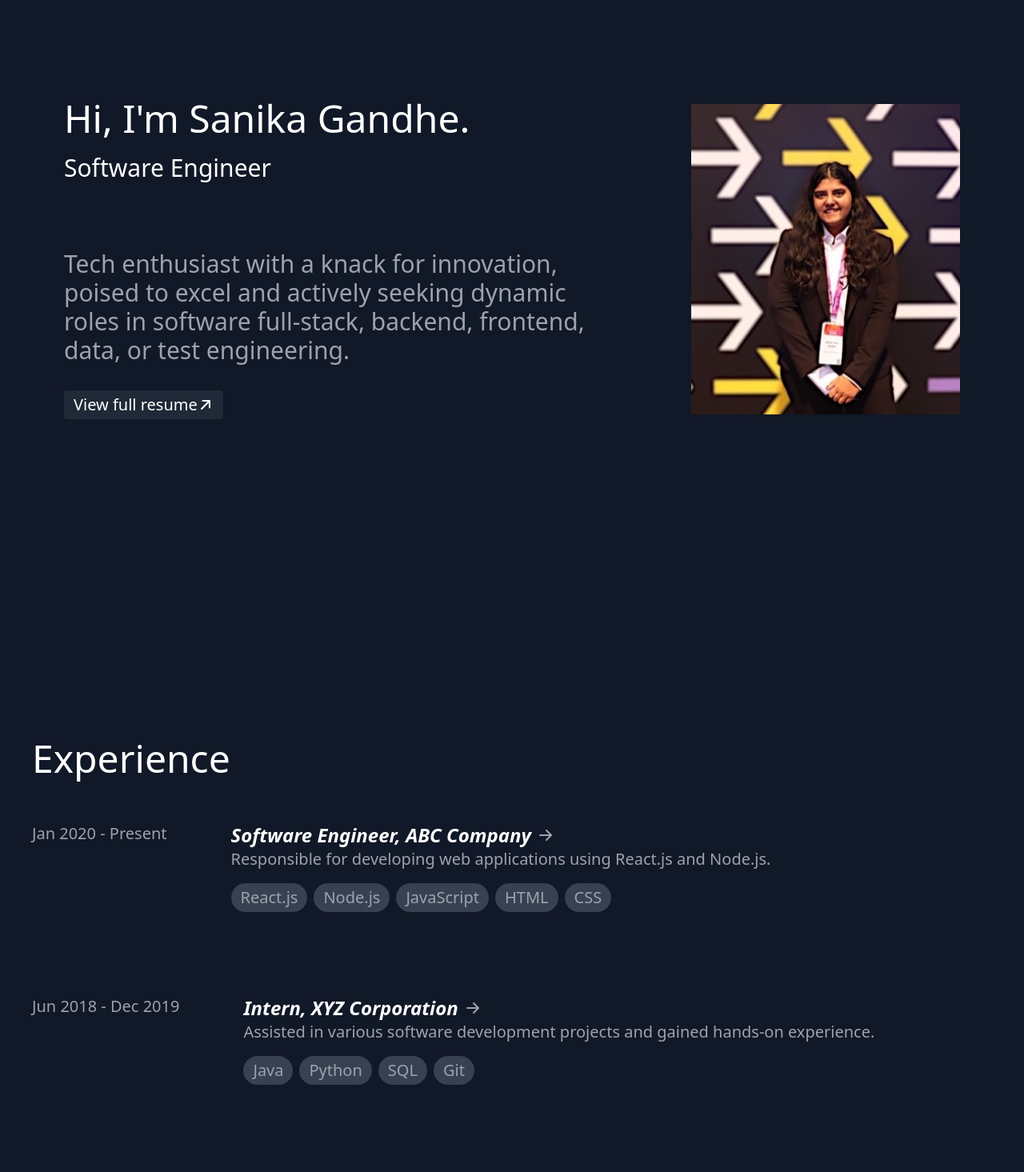
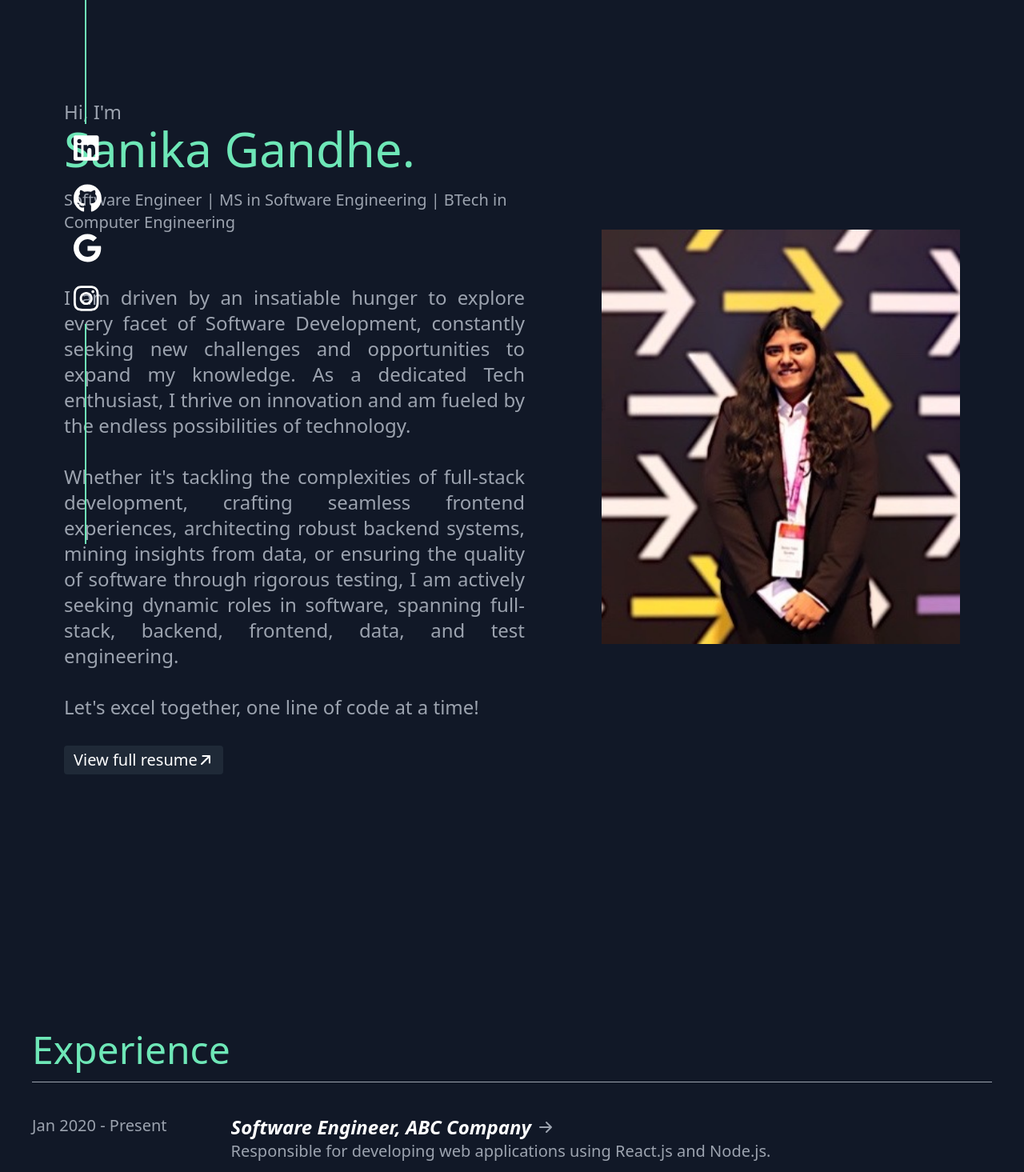
Before and after one commit to Sanikag123/my-portfolio, a React (Create React App) app: page / in a window 1280 px wide. Shown: the part 120-1585 px from the top of the page at 80% size. Built offline with nearby package versions, Linux system fonts and the light colour scheme.

Commit message:
Added social section

```diff
--- a/package.json
+++ b/package.json
@@ -4,6 +4,10 @@
   "private": true,
   "dependencies": {
     "@craco/craco": "^5.9.0",
+    "@fortawesome/fontawesome-svg-core": "^6.5.2",
+    "@fortawesome/free-brands-svg-icons": "^6.5.2",
+    "@fortawesome/free-solid-svg-icons": "^6.5.2",
+    "@fortawesome/react-fontawesome": "^0.2.0",
     "@heroicons/react": "^1.0.1",
     "react": "^17.0.2",
     "react-dom": "^17.0.2",
--- a/src/App.js
+++ b/src/App.js
@@ -4,12 +4,22 @@ import About from "./Components/About"
 import Projects from "./Components/Projects"
 import Skills from "./Components/Skills"
 import Contact from "./Components/Contact"
-import Experience from "./Components/Experience.js";
+import Experience from "./Components/Experience.js"
+import Social from "./Components/Social.js"
+
+
 
 
 export default function App() {
   return (
-    <main className="text-white bg-gray-900 body-font">
+    <div className="flex">
+      <div className=" w-1/12  bg-gray-900">
+
+       <Social/>
+      </div>
+
+    <main className=" w-full text-white bg-gray-900 body-font ">
+
       <Navbar />
       <About />
       <Experience />
@@ -18,5 +28,6 @@ export default function App() {
       <Contact />
 
     </main>
+    </div>
   );
 }
--- a/src/Components/About.js
+++ b/src/Components/About.js
@@ -4,15 +4,32 @@ export default function About() {
     return (
         <section id="about">
         <div className="container mx-auto flex px-20 py-40 md:flex-row flex-col items-center">
+
           <div className="lg:flex-grow md:w-1/2 lg:pr-24 md:pr-16 flex flex-col md:items-start md:text-left mb-16 md:mb-0 items-center text-center">
-            <h1 className="title-font sm:text-5xl text-5xl mb-4 font-medium text-white">
-              Hi, I'm Sanika Gandhe.
-
-              <p className="mt-5 sm:text-3xl text-3xl">Software Engineer </p>
+            <h1 className="title-font sm:text-2xl text-2xl mb-4 font-medium text-gray-400">
+              Hi, I'm
               <br/>
-              <p className="title-font sm:text-3xl text-3xl mb-4 font-medium text-gray-400">
-              <br className="hidden lg:inline-block " />Tech enthusiast with a knack for innovation, poised to excel and
-              actively seeking dynamic roles in software full-stack, backend, frontend, data, or test engineering.
+              <p className="sm:text-6xl text-6xl text-green-300">
+              Sanika Gandhe.
+              </p>
+              <p className="mt-5 sm:text-xl text-xl">Software Engineer | MS in Software Engineering | BTech in Computer Engineering </p>
+              <br/>
+              <p className="title-font sm:text-2xl text-2xl mb-4 font-medium text-gray-400 text-justify">
+              <br className="hidden lg:inline-block " />
+              I am driven by an insatiable hunger to explore every facet of Software Development,
+              constantly seeking new challenges and opportunities to expand my knowledge.
+              As a dedicated Tech enthusiast, I thrive on innovation and am fueled by the endless possibilities of
+              technology.
+              <br/>
+              <br/>
+            Whether it's tackling the complexities of full-stack development,
+              crafting seamless frontend experiences, architecting robust backend systems, mining insights from data,
+              or ensuring the quality of software through rigorous testing,
+              I am actively seeking dynamic roles in software, spanning full-stack, backend, frontend, data,
+              and test engineering.
+              <br/>
+              <br/>
+              Let's excel together, one line of code at a time!
               </p>
 
             </h1>
@@ -25,7 +42,7 @@ export default function About() {
                 </div>
             </a>
             </div>
-        <img src="./IMG_5624.png" width="30%" alt="image" className="ml-200"/>
+        <img src="./IMG_5624.png" width="40%" alt="image" className="ml-200"/>
 
 
             {/* <p className="mb-8 leading-relaxed">
--- a/src/Components/Contact.js
+++ b/src/Components/Contact.js
@@ -2,6 +2,10 @@ import React from "react"
 
 export default function Contact() {
     return (
-        <h1>This is Contact</h1>
+        <section id="contact" className="container mx-auto flex px-10 py-40 flex-col fade-in">
+            <h2 className="mb-4 flex justify-center title-font sm:text-5xl text-5xl mb-4 font-medium text-green-300">Get in Touch</h2>
+            <div class="border-b border-gray-400 w-full"></div>
+
+        </section>
     );
 }
--- a/src/Components/Experience.js
+++ b/src/Components/Experience.js
@@ -27,11 +27,12 @@ export default function Experience() {
     };
 
     return (
-        <section id="Experience" className={`container mx-auto flex px-10 py-60 flex-col ${isVisible ? 'fade-in' : 'opacity-0'}`}>
-            <h2 className="mb-4 flex title-font sm:text-5xl text-5xl mb-4 font-medium text-white">Experience</h2>
+        <section id="Experience" className={`container mx-auto flex px-10 py-40 flex-col ${isVisible ? 'fade-in' : 'opacity-0'}`}>
+            <h2 className="mb-4 flex title-font sm:text-5xl text-5xl mb-4 font-medium text-green-300">Experience</h2>
+            <div class="border-b border-gray-400 w-full"></div>
             {experienceData.map(experience => (
-                <div key={experience.id} className="py-10 mb-4 flex title-font sm:text-3xl text-3xl mb-4 font-medium text-gray-400 hover:bg-gray-800">
-                    <div className="sm:text-xl text-xl mb-4">
+                <div key={experience.id} className="py-10 mb-4 flex title-font sm:text-xl text-3xl mb-4 font-medium text-gray-400 hover:bg-gray-800">
+                    <div className="sm:text-xl text-2xl mb-4">
                         <p>{experience.duration}</p>
                     </div>
                     <div className="mr-5 px-20 flex items-start flex-col">
--- a/src/Components/Navbar.js
+++ b/src/Components/Navbar.js
@@ -2,6 +2,7 @@ import React from "react"
 import { ArrowRightIcon } from "@heroicons/react/solid";
 export default function Navbar() {
     return (
+
         <header className="bg-gray-800 md:sticky top-0 z-10">
           <div className="container mx-auto flex flex-wrap p-5 flex-col md:flex-row items-center">
             <a className="title-font font-medium text-white mb-4 md:mb-0">
--- a/src/Components/Skills.js
+++ b/src/Components/Skills.js
@@ -1,7 +1,55 @@
-import React from "react"
+import React from "react";
+import skills from "./Data/skills.json"
 
 export default function Skills() {
+    const [isVisibleSkill, setisVisibleSkill] = React.useState(false);
+
+    React.useEffect(() => {
+        const handleScroll = () => {
+            const section = document.getElementById('Projects');
+            if (section) {
+                const { top } = section.getBoundingClientRect();
+                setisVisibleSkill(top < window.innerHeight / 2);
+            }
+        };
+
+        window.addEventListener('scroll', handleScroll);
+        handleScroll(); // Check initial visibility
+        scrollToTop(); // Scroll to top when the component mounts
+        return () => {
+            window.removeEventListener('scroll', handleScroll);
+        };
+    }, []);
+
+    const scrollToTop = () => {
+        window.scrollTo({ top: 0, behavior: "smooth" });
+    };
+
+    var c = isVisibleSkill ? 'fade-in' : 'opacity-0'
     return (
-        <h1>This is Skills</h1>
+
+        <section id="skills" className="container mx-auto flex px-10 py-60 flex-col" >
+
+
+            <h2 className="mb-4 flex title-font sm:text-5xl text-5xl mb-4 font-medium text-green-300">Skills</h2>
+            <div class="border-b border-gray-400 w-full"></div>
+            {skills.map(skill => (
+                <div key={skill.id} className=" flex title-font items-center sm:text-xl text-3xl mb-4 font-medium text-gray-400">
+                    <div className="w-60 p-4 mr-4  sm:text-2xl text-2xl mb-4">
+                        <p>{skill.title}</p>
+                    </div>
+                    <div class=" flex items-start flex-col fade-in">
+
+                        <ul className="p-4 list-inside  mr-20 list-none flex justify-center text-xl ">
+                            {skill.tech.map((skill, index) => (
+                                <li className="p-4 bg-gray-700 text-white rounded-xl  mr-4 mb-2 hover:bg-gray-300 hover:text-black" key={index}>{skill}</li>
+                            ))}
+                        </ul>
+                    </div>
+                </div>
+            ))}
+
+        </section>
+
     );
 }
--- /dev/null
+++ b/src/Components/Social.js
@@ -0,0 +1,43 @@
+import React from "react"
+import { FontAwesomeIcon } from "@fortawesome/react-fontawesome"
+
+import {faLinkedin} from "@fortawesome/free-brands-svg-icons"
+import {faGithub} from "@fortawesome/free-brands-svg-icons"
+import {faGoogle} from "@fortawesome/free-brands-svg-icons"
+import {faInstagram} from "@fortawesome/free-brands-svg-icons"
+
+
+
+
+export default function Social() {
+    return (
+        <div class=" ml-20 text-4xl  md:flex flex-col justify-center h-screen fixed top-0 left-0 z-10  text-white">
+        <div class="border-r-2 border-green-300 h-80 w-7"></div>
+     <div>
+        <a href="https://www.linkedin.com/in/sanikagandhe28/">
+               <FontAwesomeIcon className="p-3 hover:text-blue-800 transition-transform transform hover:-translate-y-3" icon={faLinkedin}></FontAwesomeIcon>
+               </a>
+       </div>
+
+       <div>
+        <a href="https://www.linkedin.com/in/sanikagandhe28/">
+               <FontAwesomeIcon className="p-3 hover:text-gray-800 transition-transform transform hover:-translate-y-3 " icon={faGithub} ></FontAwesomeIcon>
+               </a>
+       </div>
+
+       <div>
+        <a href="https://www.linkedin.com/in/sanikagandhe28/">
+               <FontAwesomeIcon className="p-3 hover:text-blue-800 transition-transform transform hover:-translate-y-3" icon={faGoogle} ></FontAwesomeIcon>
+               </a>
+       </div>
+
+       <div>
+        <a href="https://www.linkedin.com/in/sanikagandhe28/">
+               <FontAwesomeIcon className="p-3 hover:text-pink-800 transition-transform transform hover:-translate-y-3" icon={faInstagram} ></FontAwesomeIcon>
+               </a>
+       </div>
+
+       <div class="border-r-2 border-green-300 h-80 w-7"></div>
+        </div>
+    )
+}
```
Also changed, not shown: src/Components/Projects.js (+16 -8 lines), 2 other files (tests, documents, lock files or other folders).
